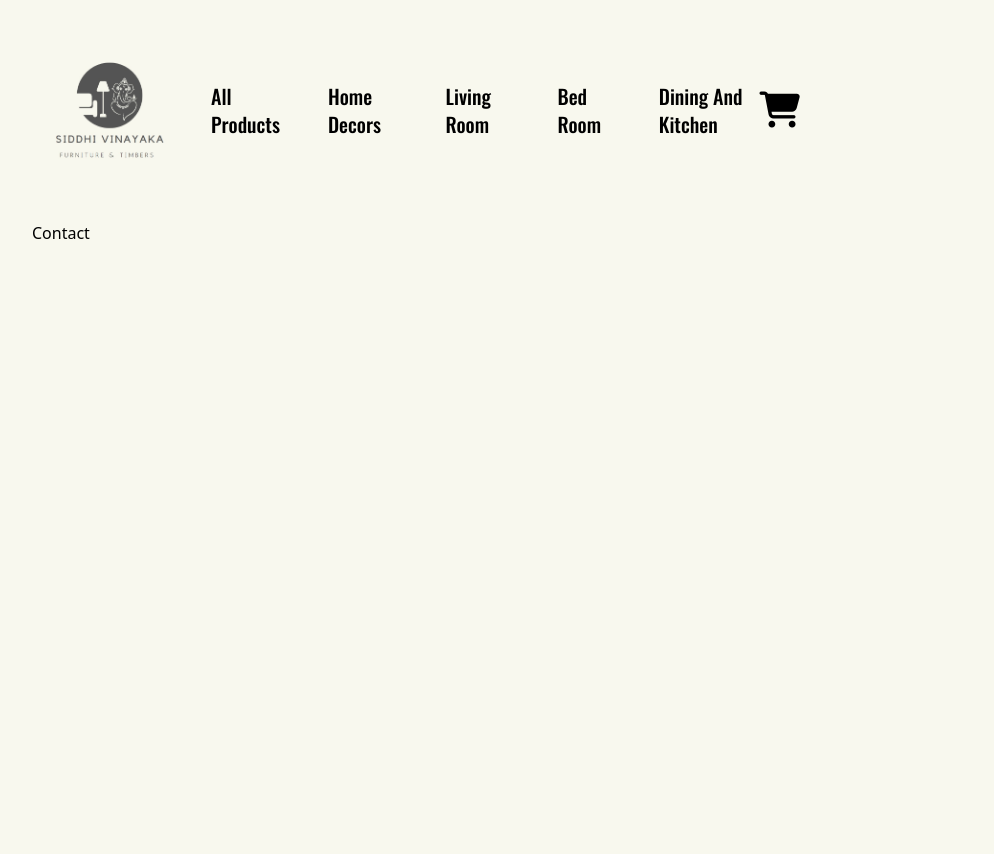
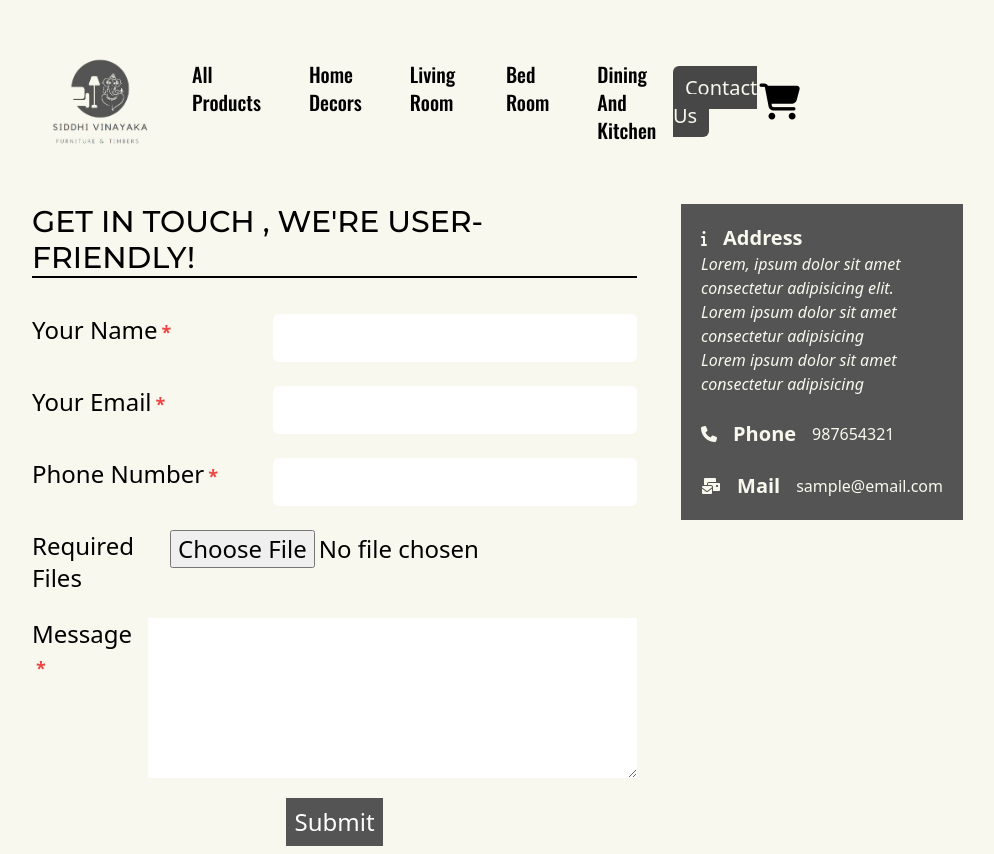
Before and after one commit to Iamsanthosh2203/react-vite, a React (Vite) app: page /react-vite/contact in a window 1280 px wide. Shown: the whole page, without its empty margins (224-1218 px from the left). Before the commit the page ends 800 px from the top, so only its background shows below. Built offline with nearby package versions, Linux system fonts and the light colour scheme.

Commit message:
update-2.0

```diff
--- a/src/constant/Connect.jsx
+++ b/src/constant/Connect.jsx
@@ -18,9 +18,9 @@ function Connect() {
       }}
       className="flex flex-col justify-center items-center bg-red-500 p-12 md:p-36 gap-8"
     >
-      <h3 className="text-2xl text-white" data-aos="fade-up">
+      <h2 className="text-2xl text-white" data-aos="fade-up">
         Connect with us!
-      </h3>
+      </h2>
 
       <div
         className="flex flex-wrap justify-center gap-5 text-4xl text-white"
--- a/src/constant/Footer.jsx
+++ b/src/constant/Footer.jsx
@@ -1,6 +1,7 @@
 import AOS from "aos";
 import "aos/dist/aos.css";
 import { useEffect } from "react";
+import { Link } from "react-router-dom";
 
 function Footer() {
   useEffect(() => {
@@ -15,7 +16,9 @@ function Footer() {
         <h4 className="text-center text-4xl">Have Questions?</h4>
 
         <div className="flex justify-center">
-          <button className="bg-red-400 py-3 px-12">Contact Us</button>
+          <Link to="/react-vite/contact" className="bg-red-400 py-3 px-12">
+            Contact Us
+          </Link>
         </div>
       </div>
 
--- a/src/constant/Nav.jsx
+++ b/src/constant/Nav.jsx
@@ -28,25 +28,43 @@ function Nav() {
       </div>
 
       <div className="hidden md:block">
+        <Link
+          to="/react-vite/contact"
+          className="text-xl bg-[#474747]  p-2 rounded-md px-3 text-[#f8f8ee]"
+        >
+          Contact Us
+        </Link>
+      </div>
+
+      <div className="hidden md:block">
         <i className="fa-solid fa-cart-shopping text-4xl"></i>
       </div>
 
+      <div className="flex w-full justify-center font-oswald font-thin md:hidden mb-3">
+        <a href="/react-vite/products">All Products</a>
+      </div>
       <div className="w-full flex md:hidden">
         <ul className="flex w-full justify-between md:hidden font-oswald font-thin">
           <li>
-            <a href="/react-vite/products">All Products</a>
+            <a href="/react-vite/sofa">Home Decors</a>
           </li>
           <li>
-            <a href="/react-vite/sofa">Sofa</a>
+            <a href="/react-vite/chair">Living Room</a>
           </li>
           <li>
-            <a href="/react-vite/chair">Chair</a>
+            <a href="/react-vite/table">Bed Room</a>
           </li>
           <li>
-            <a href="/react-vite/table">Table</a>
+            <a href="/react-vite/table">Dining/Kitchen</a>
           </li>
         </ul>
       </div>
+
+      <Link to="/react-vite/contact" className="">
+        <button className="w-full bg-[#474747] mt-2 px-3 text-[#f8f8ee] font-oswald text-center md:hidden py-1">
+          Contact Us
+        </button>
+      </Link>
     </nav>
   );
 }
--- a/src/index.css
+++ b/src/index.css
@@ -11,3 +11,9 @@ body {
 body {
   background-color: rgba(248, 248, 238, 255);
 }
+input[type="number"]::-webkit-inner-spin-button,
+input[type="number"]::-webkit-outer-spin-button {
+  -webkit-appearance: none;
+  appearance: none;
+  margin: 0;
+}
--- a/src/pages/Contact.jsx
+++ b/src/pages/Contact.jsx
@@ -1,5 +1,118 @@
 function Contact() {
-  return <h1>Contact</h1>;
+  return (
+    <section className="flex gap-11 justify-around">
+      <div className="flex flex-col w-full md:w-auto">
+        <h1 className="text-lg md:text-3xl font-montserrat border-b-2 border-black border-spacing-4 text-center md:text-left">
+          GET IN TOUCH , WE&apos;RE USER-FRIENDLY!
+        </h1>
+
+        <form
+          className="mt-6 text-lg md:text-2xl flex flex-col"
+          action="https://formspree.io/f/moqolkeo"
+          method="POST"
+        >
+          <div className="my-3 flex justify-between">
+            <label htmlFor="name">
+              Your Name
+              <span className="text-lg text-red-500 font-bold ml-1">*</span>
+            </label>
+            <input
+              type="text"
+              name="name"
+              id="name"
+              required
+              className="ml-4 p-2 rounded-md"
+            />
+          </div>
+          <div className="my-3 flex justify-between">
+            <label htmlFor="email">
+              Your Email
+              <span className="text-lg text-red-500 font-bold ml-1">*</span>
+            </label>
+            <input
+              type="email"
+              name="email"
+              id="email"
+              required
+              className="ml-4 p-2 rounded-md"
+            />
+          </div>
+          <div className="my-3 flex justify-between">
+            <label htmlFor="number">
+              Phone Number
+              <span className="text-lg text-red-500 font-bold ml-1">*</span>
+            </label>
+            <input
+              type="number"
+              name="number"
+              id="number"
+              required
+              className="ml-4 p-2 rounded-md"
+            />
+          </div>
+
+          <div className="my-3 flex justify-between">
+            <label htmlFor="file_upload">Required Files</label>
+            <input
+              type="file"
+              name="file_upload"
+              id="file_upload"
+              accept=".jpg, .jpeg, .png, .doc, .docx, .pdf"
+            />
+          </div>
+          <div className="my-3 flex justify-between">
+            <label htmlFor="message">
+              {" "}
+              Message{" "}
+              <span className="text-lg text-red-500 font-bold ml-1">*</span>
+            </label>
+            <textarea
+              required
+              name="message"
+              id="message"
+              cols="35"
+              rows="5"
+            ></textarea>
+          </div>
+
+          <button
+            type="submit"
+            className="bg-[#545454] text-white p-2 mt-2 mb-2 w-1/2 md:w-auto self-center"
+          >
+            Submit
+          </button>
+        </form>
+      </div>
+
+      <div className="bg-[#545454] text-[#f8f8ee] p-5 h-[50%] hidden md:block">
+        <div className="flex items-center gap-4">
+          <i className="fa-solid fa-info"></i>
+          <h2 className="font-bold text-xl">Address</h2>
+        </div>
+        <div>
+          <address>
+            Lorem, ipsum dolor sit amet consectetur adipisicing elit.
+            <br />
+            Lorem ipsum dolor sit amet consectetur adipisicing
+            <br />
+            Lorem ipsum dolor sit amet consectetur adipisicing
+          </address>
+        </div>
+
+        <div className="flex items-center gap-4 mt-6">
+          <i className="fa-solid fa-phone"></i>
+          <h2 className="font-bold text-xl">Phone</h2>
+          <p>987654321</p>
+        </div>
+
+        <div className="flex items-center gap-4 mt-6">
+          <i className="fa-solid fa-envelopes-bulk"></i>
+          <h2 className="font-bold text-xl">Mail</h2>
+          <p>sample@email.com</p>
+        </div>
+      </div>
+    </section>
+  );
 }
 
 export default Contact;
```
